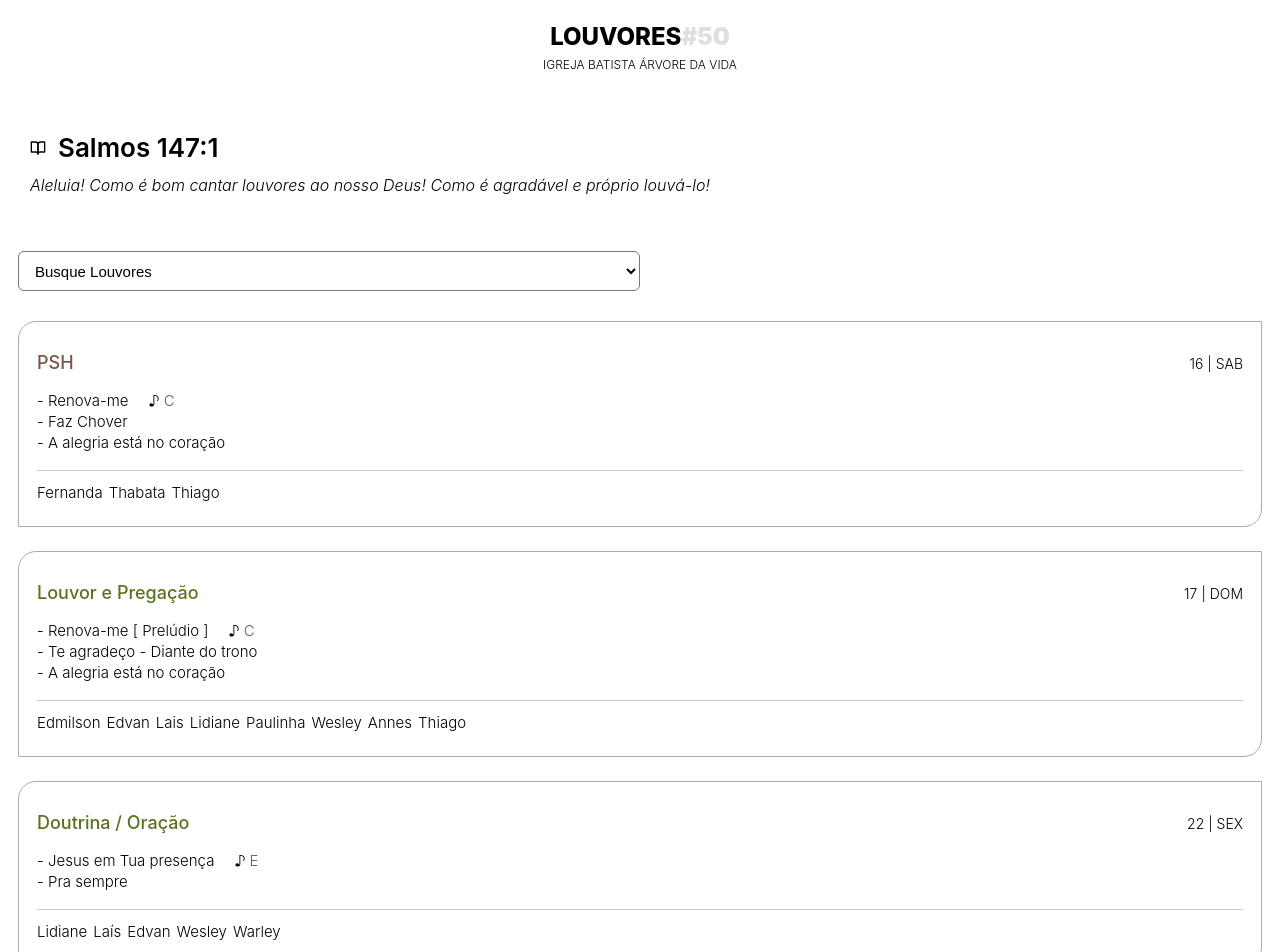
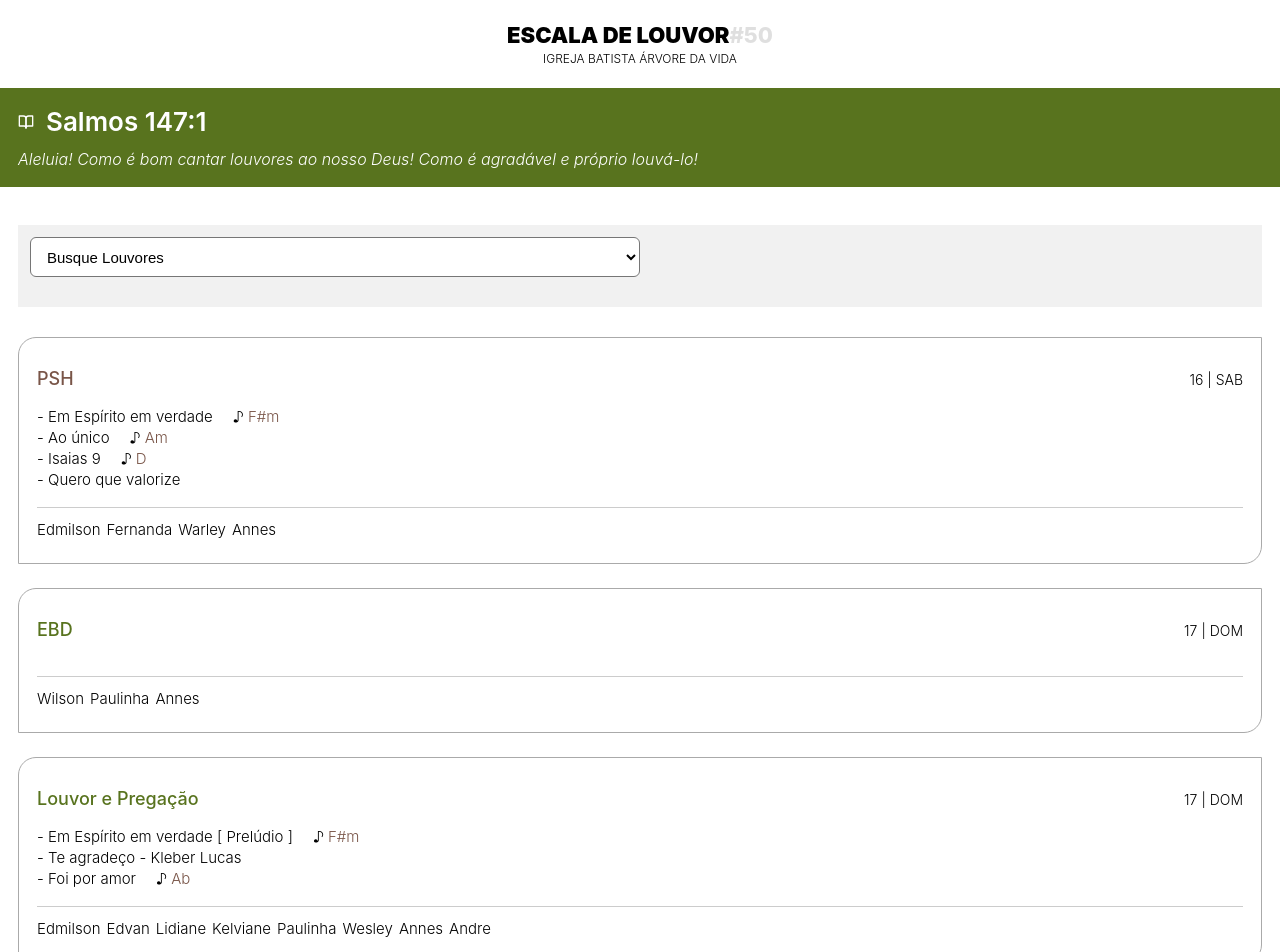
Before and after one commit to hupernikomen/scalepraise, a React (Create React App) app: page / in a window 1280 px wide. Shown: the top 952 px of the page. Built offline with nearby package versions, Linux system fonts and the light colour scheme.

Commit message:
melhorias

```diff
--- a/src/App.js
+++ b/src/App.js
@@ -38,32 +38,37 @@ export default function App() {
   const musicos = {
     instrumentistas: {
       sexta: ['Wesley', 'Warley'],
-      psh: ['Thiago', 'Rhuan', 'Thiago', 'Rhuan', 'Thiago'], // COM CHUVA,
-      // psh: ['Thiago', 'Andre', 'Warley', 'Rhuan', '[ Escolher ]'], // SEM CHUVA
+      psh: ['Andre', 'Rhuan', 'Warley', 'Thiago', 'Thiago'],
       ebd: ['Annes']
     },
 
     vocalistas: {
       oracaoedoutrina: ['Lidiane', 'Laís', 'Edvan'],
       psh: [
-        ['Fernanda', 'Thabata'],
-        ['Fernanda', 'Thabata'],
-        ['Fernanda', 'Thabata'],
-        ['Fernanda', 'Thabata'],
-        ['Fernanda', 'Thabata']
+        ['Kelviane', 'Paulinha'],
+        ['Lidiane', 'Laís', 'Edvan'],
+        ['Edmilson', 'Fernanda'],
+        ['Fernanda', 'Paulinha'],
+        ['Convite', 'Paulinha']
       ], // COM CHUVA
-      // psh: [['Wilson', 'Paulinha'], ['Kelviane', 'Fernanda'], ['Edmilson', 'Fernanda'], ['Lidiane', 'Duda', 'Laís'], [('Fernanda', 'Paulinha')]], // SEM CHUVA
       ebd: ['Wilson', 'Paulinha']
     }
   };
 
   // Revesamento do guitarrista com base no numero da semana
   // Revesamento de guitarrista para o domingo a noite
-  const tocadorPSH = musicos.instrumentistas.psh[numeroDaSemana() - 1];
-  const tocadorIbav = numeroDaSemana() % 2 === 0 ? 'Andre' : 'Thiago';
+  let tocadorIbav = null;
+  console.log(numeroDaSemana(), numeroDeDomingosMes());
+  if (numeroDaSemana() === numeroDeDomingosMes()) {
+    tocadorIbav = 'Warley';
+  } else if (numeroDaSemana() % 2) {
+    tocadorIbav = 'Andre';
+  } else {
+    tocadorIbav = 'Thiago';
+  }
+  // const tocadorIbav = numeroDaSemana() - 1 === numeroDeDomingosMes() ? 'Warley' : numeroDaSemana() % 2 === 0 ? 'Andre' : 'Thiago';
 
   const buscaLouvores = (tipo, tocador, numDaSemanaNoAno) => {
-    const index = numDaSemanaNoAno - 1;
     const listaTipo = listaLouvores.filter((item) => item.tipo === tipo);
     const listatocador = listaTipo.filter((item) => item.tocadores?.indexOf(tocador) > -1);
 
@@ -78,14 +83,14 @@ export default function App() {
       status: true, // Defina false para ocultar caso tenha outro culto substituindo esse
       data: proximaSexta(),
       culto: 'Doutrina / Oração',
-      louvores: [buscaLouvores('preludio', 'Warley', numDaSemanaNoAno), buscaLouvores('primeiromomento', 'Warley', numDaSemanaNoAno)],
+      louvores: [buscaLouvores('sexta', 'Warley', numDaSemanaNoAno - 1), buscaLouvores('sexta', 'Warley', numDaSemanaNoAno)],
       vocalistas: musicos.vocalistas.oracaoedoutrina,
       instrumentistas: musicos.instrumentistas.sexta
     },
 
     // EBD
     {
-      status: false, // Defina false para ocultar caso tenha outro culto substituindo esse
+      status: true, // Defina false para ocultar caso tenha outro culto substituindo esse
       data: proximoDomingo(),
       culto: numeroDeDomingosMes() === numeroDaSemana() ? 'EBD com Ceia' : 'EBD',
       louvores: [],
@@ -99,7 +104,7 @@ export default function App() {
       data: proximoDomingo(),
       culto: 'Louvor e Pregação',
       louvores: [buscaLouvores('preludio', tocadorIbav, numDaSemanaNoAno), buscaLouvores('primeiromomento', tocadorIbav, numDaSemanaNoAno), buscaLouvores('comunhao', tocadorIbav, numDaSemanaNoAno)],
-      hcc: hinos[numDaSemanaNoAno],
+      hcc: hinos[parseInt(numDaSemanaNoAno)],
       vocalistas: ['Edmilson', 'Edvan', ...VozesFemininas()],
       instrumentistas: ['Wesley', 'Annes', tocadorIbav]
     },
@@ -110,12 +115,13 @@ export default function App() {
       data: proximoSabado(),
       culto: 'PSH',
       louvores: [
-        buscaLouvores('preludio', tocadorPSH, numDaSemanaNoAno),
-        buscaLouvores('primeiromomento', tocadorPSH, numDaSemanaNoAno + 1),
-        buscaLouvores('comunhao', tocadorPSH, numDaSemanaNoAno + 2)
+        buscaLouvores('preludio', musicos.instrumentistas.psh[0], numDaSemanaNoAno),
+        buscaLouvores('primeiromomento', musicos.instrumentistas.psh[0], numDaSemanaNoAno + 1),
+        buscaLouvores('primeiromomento', musicos.instrumentistas.psh[0], numDaSemanaNoAno + 2),
+        buscaLouvores('comunhao', musicos.instrumentistas.psh[0], numDaSemanaNoAno + 2)
       ],
       vocalistas: musicos.vocalistas.psh[numeroDaSemana() - 1],
-      instrumentistas: musicos.instrumentistas.psh[numeroDaSemana() - 1]
+      instrumentistas: [musicos.instrumentistas.psh[numeroDaSemana() - 1], 'Annes']
     },
     // ________________________________________
 
@@ -125,27 +131,13 @@ export default function App() {
       louvores: [''],
       vocalistas: ['Edvan', 'Laís', 'Lidiane'],
       instrumentistas: ['Wesley', 'Warley']
-    },
-    {
-      data: converteData('24/12/2023'),
-      culto: 'Culto Especial Natal',
-      louvores: ['Bom estarmos aqui', 'Isaias 9', 'Nada além do sangue', 'Agnus Dei', 'CC 30 - Noite de paz'],
-      vocalistas: ['Edmilson', 'Edvan', 'Fernanda', 'Laís', 'Paulinha'],
-      instrumentistas: ['Wesley', 'Warley', 'Andre', 'Annes']
-    },
-    {
-      data: converteData('31/12/2023'),
-      culto: 'Culto Especial Ano Novo',
-      louvores: ['Renova-me', 'Nada além do sangue', 'Agnus Dei', 'CC 560 - Ano Novo', 'CC 456 - O Estandarte'],
-      vocalistas: ['Wilson', 'Kelviane', 'Duda', 'Lidiane', 'Paulinha'],
-      instrumentistas: ['Wesley', 'Andre', 'Thiago', 'Annes']
     }
   ];
 
   // Seleção de vozes femininas para louvor e pregação
   function VozesFemininas() {
-    const voz1 = ['Paulinha', 'Lais', 'Kelviane', 'Fernanda', 'Lidiane', 'Thabata'];
-    const voz2 = ['Lais', 'Kelviane', 'Lidiane', 'Thabata'];
+    const voz1 = ['Paulinha', 'Lais', 'Kelviane', 'Fernanda', 'Lidiane'];
+    const voz2 = ['Lais', 'Kelviane', 'Lidiane'];
 
     let i1 = (numDaSemanaNoAno - 1) % voz1.length;
 
@@ -241,12 +233,12 @@ export default function App() {
     const index = Math.floor(Math.random() * versiculos.length);
 
     return (
-      <div style={{ padding: 18 }}>
+      <div style={{ padding: 18, background: '#58731e' }}>
         <div style={{ marginBottom: 12, display: 'flex', alignItems: 'center' }}>
-          <FiBookOpen size={16} />
-          <label style={{ fontSize: 26, fontWeight: 600, color: '#000', marginLeft: 12 }}>{versiculos[index].ref}</label>
+          <FiBookOpen size={16} color="#FFF" />
+          <label style={{ fontSize: 26, fontWeight: 600, color: '#FFF', marginLeft: 12 }}>{versiculos[index].ref}</label>
         </div>
-        <label style={{ fontSize: 16, fontStyle: 'italic', fontWeight: 300, color: '#000' }}>{versiculos[index].texto}</label>
+        <label style={{ fontSize: 16, fontStyle: 'italic', fontWeight: 300, color: '#FFF' }}>{versiculos[index].texto}</label>
       </div>
     );
   }
@@ -285,17 +277,17 @@ export default function App() {
         </div>
       ) : null}
 
-      <div style={{ marginBottom: 20, backgroundColor: '#fff', display: 'flex', flexDirection: 'column', alignItems: 'center', justifyContent: 'center', padding: 22 }}>
-        <h1 style={{ fontSize: 24, fontWeight: 800, color: '#000', margin: 0 }}>
-          LOUVORES<span style={{ fontSize: 24, color: '#00000020', fontWeight: 900 }}>#{numDaSemanaNoAno}</span>
+      <div style={{ backgroundColor: '#fff', display: 'flex', flexDirection: 'column', alignItems: 'center', justifyContent: 'center', padding: 22 }}>
+        <h1 style={{ fontSize: 22, fontWeight: 900, color: '#000', margin: 0 }}>
+          ESCALA DE LOUVOR<span style={{ fontSize: 22, color: '#00000020', fontWeight: 800 }}>#{numDaSemanaNoAno}</span>
         </h1>
-        <span style={{ fontWeight: 300, fontSize: 12, marginTop: 6 }}>IGREJA BATISTA ÁRVORE DA VIDA</span>
+        <span style={{ fontWeight: 300, fontSize: 12, marginTop: 3 }}>IGREJA BATISTA ÁRVORE DA VIDA</span>
       </div>
 
-      <div style={{ padding: '0 12px' }}>{SorteiaVersiculo()}</div>
+      <div>{SorteiaVersiculo()}</div>
 
       <div style={{ padding: 18, marginTop: 20 }}>
-        <div style={{ marginBottom: 30 }}>
+        <div style={{ marginBottom: 30, background: '#f1f1f1', padding: 12 }}>
           <div style={{ display: 'flex', gap: 6 }}>
             <select
               style={{ fontWeight: 300, fontSize: 15, width: '50%', background: '#fff', height: 40, padding: '0 12px', borderRadius: 6, outline: 'none' }}
--- a/src/CalendarItem/index.js
+++ b/src/CalendarItem/index.js
@@ -2,7 +2,6 @@ import './estilo.css';
 import moment from 'moment';
 
 export default function CalendarItem({ data }) {
-  // console.log(data?.hcc[0]?.n, data?.hcc[0]?.louvor, 'datat');
   if (data?.status === false) {
     return;
   }
@@ -81,7 +80,7 @@ export default function CalendarItem({ data }) {
         {data.hcc?.map((hcc, index) => {
           return (
             <label key={index} style={{ fontSize: 15, fontWeight: 300 }}>
-              CC {hcc} - {cantorCristao(hcc)}
+              - CC {hcc} - {cantorCristao(hcc)}
             </label>
           );
         })}
--- a/src/utils/louvores.json
+++ b/src/utils/louvores.json
@@ -11,6 +11,25 @@
   { "tipo": "preludio", "tom": "", "louvor": "Me derramar", "tocadores": ["Thiago"] },
   { "tipo": "preludio", "tom": "", "louvor": "Digno de Glória", "tocadores": ["Warley"] },
   { "tipo": "preludio", "tom": "", "louvor": "Deus esta aqui", "tocadores": ["Andre"] },
+
+  { "tipo": "sexta", "tom": "", "louvor": "Vim para adorar-Te", "tocadores": ["Warley"] },
+  { "tipo": "sexta", "tom": "", "louvor": "Digno de Glória", "tocadores": ["Warley"] },
+  { "tipo": "sexta", "tom": "E", "louvor": "Jesus em Tua presença", "tocadores": ["Warley"] },
+  { "tipo": "sexta", "tom": "", "louvor": "Deus esta aqui", "tocadores": ["Warley"] },
+  { "tipo": "sexta", "tom": "Am", "louvor": "Ao único", "tocadores": ["Warley"] },
+  { "tipo": "sexta", "tom": "C", "louvor": "Renova-me", "tocadores": ["Warley"] },
+  { "tipo": "sexta", "tom": "Bm", "louvor": "Maranata", "tocadores": ["Warley"] },
+  { "tipo": "sexta", "tom": "", "louvor": "Jesus é o caminho", "tocadores": ["Warley"] },
+  { "tipo": "sexta", "tom": "", "louvor": "Eu navegarei", "tocadores": ["Warley"] },
+  { "tipo": "sexta", "tom": "", "louvor": "Te agradeço - Kleber Lucas", "tocadores": ["Warley", "Andre"] },
+  { "tipo": "sexta", "tom": "", "louvor": "Todavia me alegrarei", "tocadores": ["Warley"] },
+  { "tipo": "sexta", "tom": "", "louvor": "Ele não desiste de você", "tocadores": ["Warley"] },
+  { "tipo": "sexta", "tom": "", "louvor": "Pra sempre", "tocadores": ["Warley"] },
+  { "tipo": "sexta", "tom": "", "louvor": "Galileu", "tocadores": ["Warley"] },
+  { "tipo": "sexta", "tom": "", "louvor": "Deus Proverá", "tocadores": ["Warley"] },
+  { "tipo": "sexta", "tom": "", "louvor": "Filho do Deus vivo", "tocadores": ["Warley"] },
+  { "tipo": "sexta", "tom": "", "louvor": "Quero que valorize", "tocadores": ["Warley"] },
+  { "tipo": "sexta", "tom": "", "louvor": "Celebrai com jubilo", "tocadores": ["Warley"] },
 
   { "tipo": "primeiromomento", "tom": "Am", "louvor": "Ao único", "tocadores": ["Andre", "Warley", "Thiago"] },
   { "tipo": "primeiromomento", "tom": "D", "louvor": "Isaias 9", "tocadores": ["Andre", "Rhuan", "Warley"] },
@@ -29,17 +48,13 @@
   { "tipo": "primeiromomento", "tom": "", "louvor": "Precioso", "tocadores": ["Andre", "Thiago", "Warley"] },
   { "tipo": "primeiromomento", "tom": "", "louvor": "Todavia me alegrarei", "tocadores": ["Warley"] },
   { "tipo": "primeiromomento", "tom": "", "louvor": "Ele não desiste de você", "tocadores": ["Warley", "Thiago", "Andre"] },
-  { "tipo": "primeiromomento", "tom": "", "louvor": "Quão grande é o meu Deus", "tocadores": [] },
-  { "tipo": "primeiromomento", "tom": "", "louvor": "Meu Barquinho", "tocadores": [] },
   { "tipo": "primeiromomento", "tom": "", "louvor": "Pra sempre", "tocadores": ["Warley", "Thiago", "Rhuan"] },
   { "tipo": "primeiromomento", "tom": "", "louvor": "Te agradeço - Diante do trono", "tocadores": ["Rhuan", "Thiago", "Andre"] },
   { "tipo": "primeiromomento", "tom": "", "louvor": "Faz Chover", "tocadores": ["Rhuan", "Andre", "Thiago", "Warley"] },
   { "tipo": "primeiromomento", "tom": "", "louvor": "Até que Ele venha", "tocadores": ["Thiago", "Andre", "Warley"] },
   { "tipo": "primeiromomento", "tom": "", "louvor": "Deus Proverá", "tocadores": ["Warley"] },
-  { "tipo": "primeiromomento", "tom": "", "louvor": "Quebra de orgulho", "tocadores": [""] },
   { "tipo": "primeiromomento", "tom": "", "louvor": "Canção do Apocalipse", "tocadores": ["Warley", "Andre", "Thiago"] },
   { "tipo": "primeiromomento", "tom": "", "louvor": "Autoridade e Poder", "tocadores": ["Thiago", "Andre"] },
-  { "tipo": "primeiromomento", "tom": "A", "louvor": "Agnus Dei", "tocadores": [] },
 
   { "tipo": "comunhao", "tom": "", "louvor": "Galileu", "tocadores": ["Warley"] },
   { "tipo": "comunhao", "tom": "", "louvor": "Filho do Deus vivo", "tocadores": ["Warley", "Rhuan"] },
```
